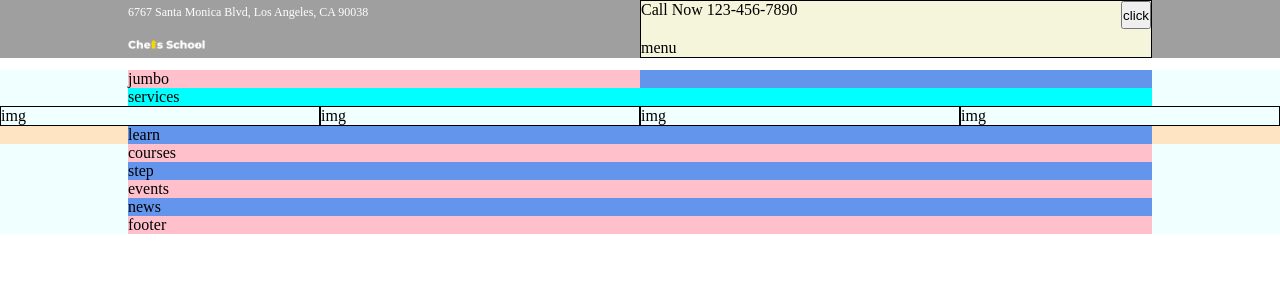
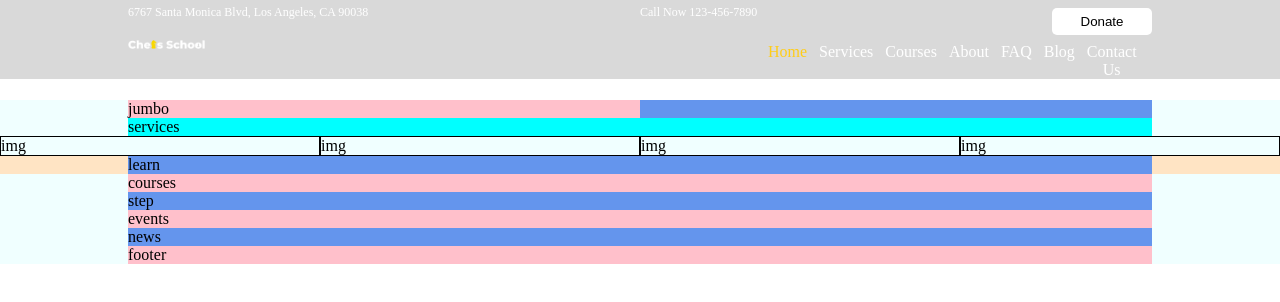
Before and after one commit to Asiaviscardi/proj-html-vuejs, a Vue app: page / in a window 1280 px wide. Shown: the top 302 px of the page. Built offline with nearby package versions, Linux system fonts and the light colour scheme.

Commit message:
termine prima sectio header

```diff
--- a/src/App.vue
+++ b/src/App.vue
@@ -26,7 +26,7 @@ export default {
 <style>
 
 body{
-  padding-top: 70px;
+  padding-top: 100px;
 }
 
 </style>
--- a/src/components/Header.vue
+++ b/src/components/Header.vue
@@ -33,15 +33,28 @@ export default {
 
                 <p>{{numero}}</p>
 
-                <button>click</button>
+                <button>Donate</button>
 
                 <div class="list-container">
 
                     <ul>
 
-                        <li>menu</li>
+                        <li class="orange">Home</li>
+
+                        <li>Services</li>
+
+                        <li>Courses</li>
+
+                        <li>About</li>
+
+                        <li>FAQ</li>
+
+                        <li>Blog</li>
+
+                        <li>Contact Us</li>
 
                     </ul>
+
                 </div>
 
 
@@ -75,7 +88,7 @@ export default {
     position: fixed;
     top: 0;
     z-index: 1000;
-    background-color: rgba($color: #404040, $alpha: 0.5);
+    background-color: rgba($color: #404040, $alpha: 0.2);
 
     .components-container{
         width: 80%;
@@ -102,19 +115,46 @@ export default {
 
         .right{
             width: 50%;
-            background-color: beige;
-            border: 1px solid black;
             display: flex;
             flex-wrap: wrap;
             justify-content: space-between;
 
+            p{
+                color: white;
+                font-size: 12px;
+                padding: 5px 0px;
+            }
+
+            button{
+                color: black;
+                background: white;
+                width: 100px;
+                border: none;
+                border-radius: 5px;
+                cursor: pointer;
+                margin: 8px 0px;
+                padding: 6px;
+            }
+
             .list-container{
                 width: 100%;
-                display: flex;
-                align-items: end;
+                margin: 0% 25%;
 
                 ul{
                     list-style-type: none;
+                    display: flex;
+                    text-align: center;
+
+
+                    li{
+                        padding-right: 12px;
+                        cursor: pointer;
+                        color: white;
+                    }
+
+                    .orange{
+                        color: #ffcd18;
+                    }
                 }
             }
         }
```
